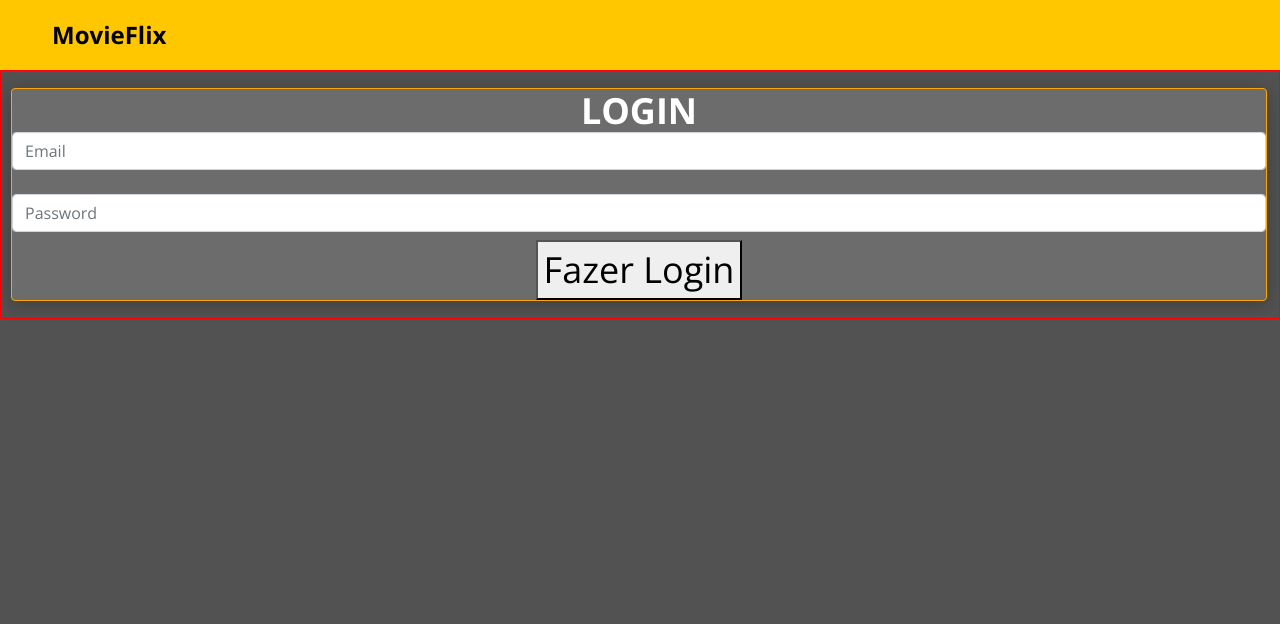
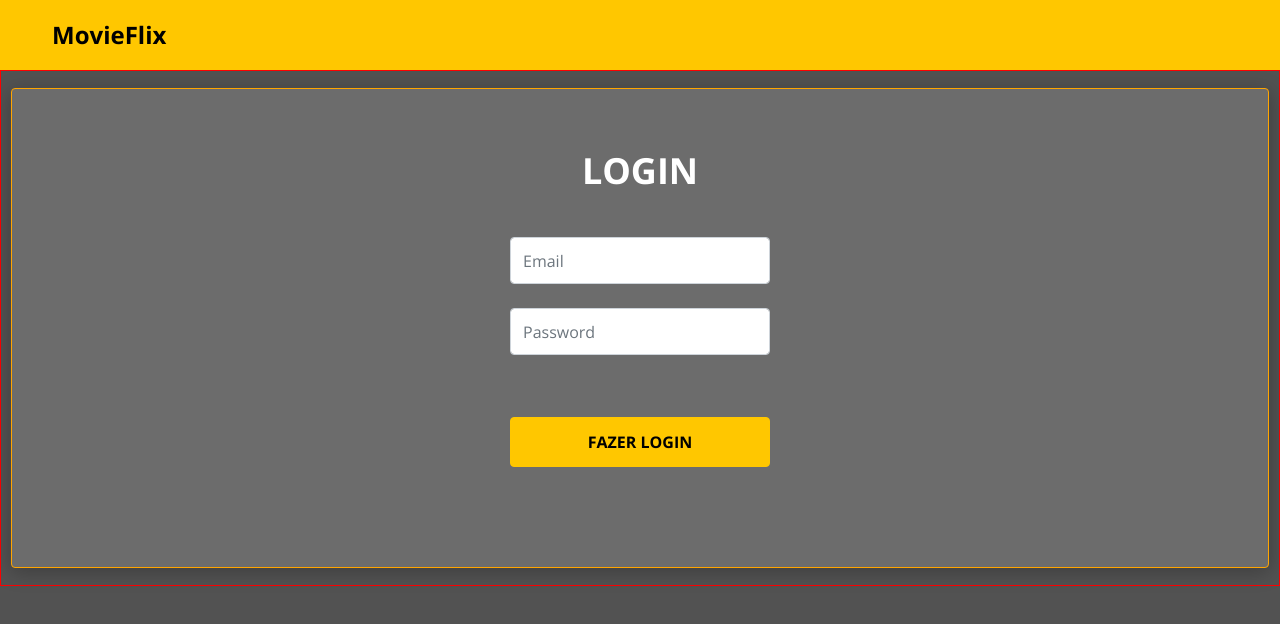
Before and after one commit to romuloabbiati/movieflix-challenge, a React (Create React App) app in the folder frontweb/: page / in a window 1280 px wide. Shown: the top 624 px of the page. Built offline with nearby package versions, Linux system fonts and the light colour scheme; the HTML template or start-up script is replaced by a standard one.

Commit message:
layout x-small 320px part1

```diff
--- /dev/null
+++ b/frontweb/src/components/ButtonIcon/index.tsx
@@ -0,0 +1,11 @@
+import './styles.css';
+
+const ButtonIcon = () => {
+    return (
+        <button className='btn btn-primary btn-icon'>
+            <h6>FAZER LOGIN</h6>
+        </button>
+    );
+};
+
+export default ButtonIcon;
--- /dev/null
+++ b/frontweb/src/components/ButtonIcon/styles.css
@@ -0,0 +1,9 @@
+
+
+.btn-icon {
+    width: 260px;
+    height: 50px;
+    margin-top: 54px;
+    /* TODO: Nelio does not like margin in buttons,
+    I need to try to use it in a different component */
+}
--- a/frontweb/src/pages/Admin/Login/index.tsx
+++ b/frontweb/src/pages/Admin/Login/index.tsx
@@ -1,5 +1,5 @@
-import { Link } from 'react-router-dom';
-// import ButtonIcon from 'components/ButtonIcon';
+import ButtonIcon from 'components/ButtonIcon';
+// import { Link } from 'react-router-dom';
 
 
 import './styles.css';
@@ -18,17 +18,16 @@ const Login = () => {
             name="username"
           />
         </div>
-        <div className="mb-2">
+        <div className="mb-2 password-input">
           <input
             type="password"
-            className="form-control base-input "
+            className="form-control base-input"
             placeholder="Password"
             name="password"
           />
         </div>
         <div className="login-submit">
-            <button type="submit">Fazer Login</button>
-          {/* <ButtonIcon text="Fazer login" /> */}
+            <ButtonIcon />
         </div>
       </form>
     </div>
--- a/frontweb/src/pages/Admin/Login/styles.css
+++ b/frontweb/src/pages/Admin/Login/styles.css
@@ -0,0 +1,18 @@
+.login-card {
+    display:inline-block;
+    padding-top: 60px;
+}
+
+.login-card h1 {
+    padding-bottom: 25px;
+}
+
+
+.login-card form {
+    margin-top: 20px;
+}
+
+.base-input {
+    width: 260px;
+    height: 47px;
+}
--- a/frontweb/src/pages/Home/styles.css
+++ b/frontweb/src/pages/Home/styles.css
@@ -1,5 +1,5 @@
 .home-container {
-    padding: 17px 12px 17px 10px;
+    padding: 17px 10px 17px 10px;
     font-size: 36px;
     border: 1px solid red;
     text-align: center;
@@ -7,6 +7,12 @@
 
 .home-content-image-container {
     display: none;
+}
+
+.home-login-container {
+    /* border: 1px solid green; */
+    padding: 0px 17px 100px 17px;
+    /* padding top is not from button to password field */
 }
 
 .home-login-container h1 {
@@ -25,12 +31,25 @@
     padding: 0 15px; aula 7-20
 } */
 
+.home-content-image-container p {
+    width: 260px;
+    font-size: 0.6em;
+}
+
+.home-content-image-container h1 {
+
+}
+
 /* .home-content-image-container svg {
     width: 100%; aula 7-20
     height: auto;
 } */
 
 /* @media (min-width: 1200px) {
+    .home-card {
+        display: flex;
+    }
+
     .home-content-image-container {
         display: block;
         display: inline;
```
